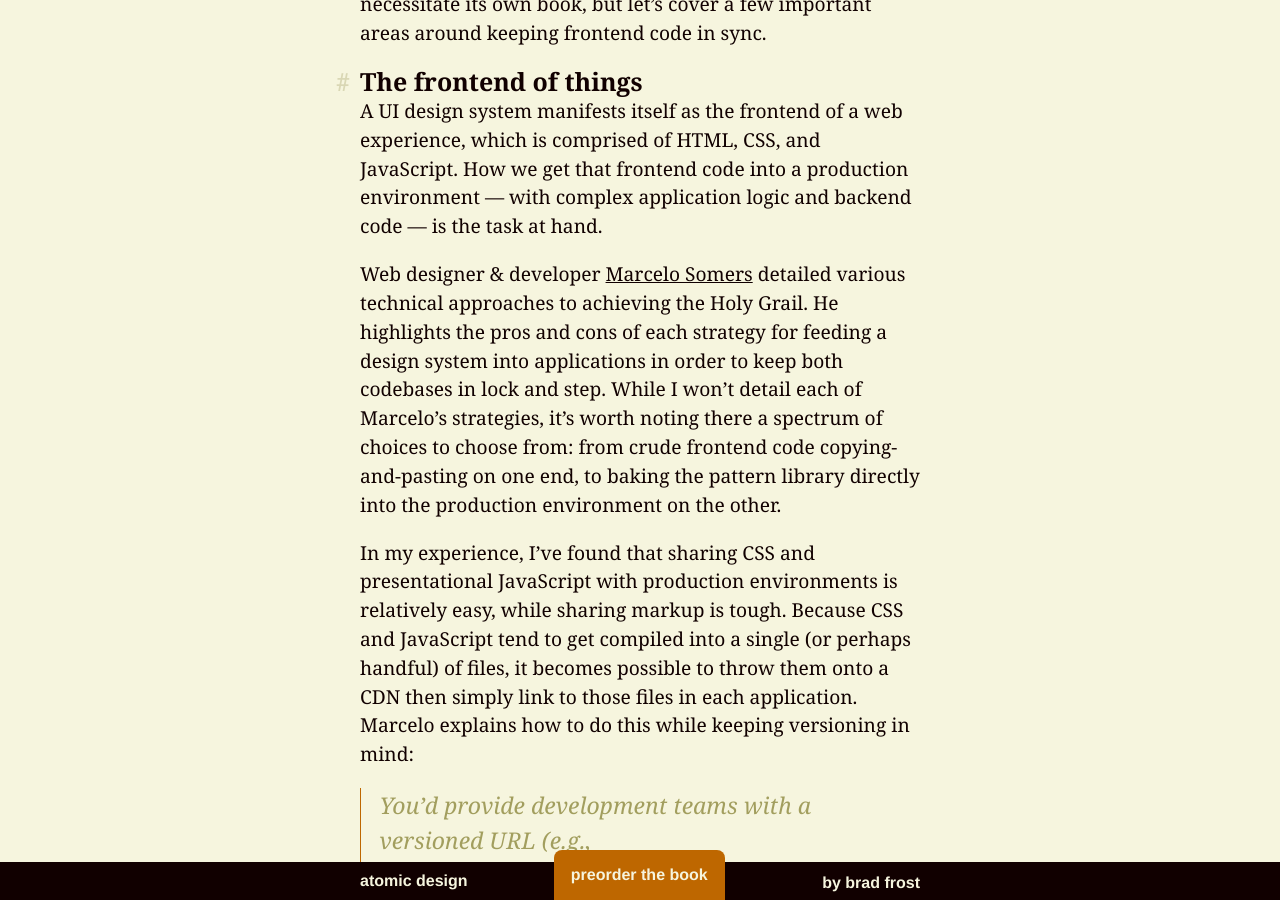
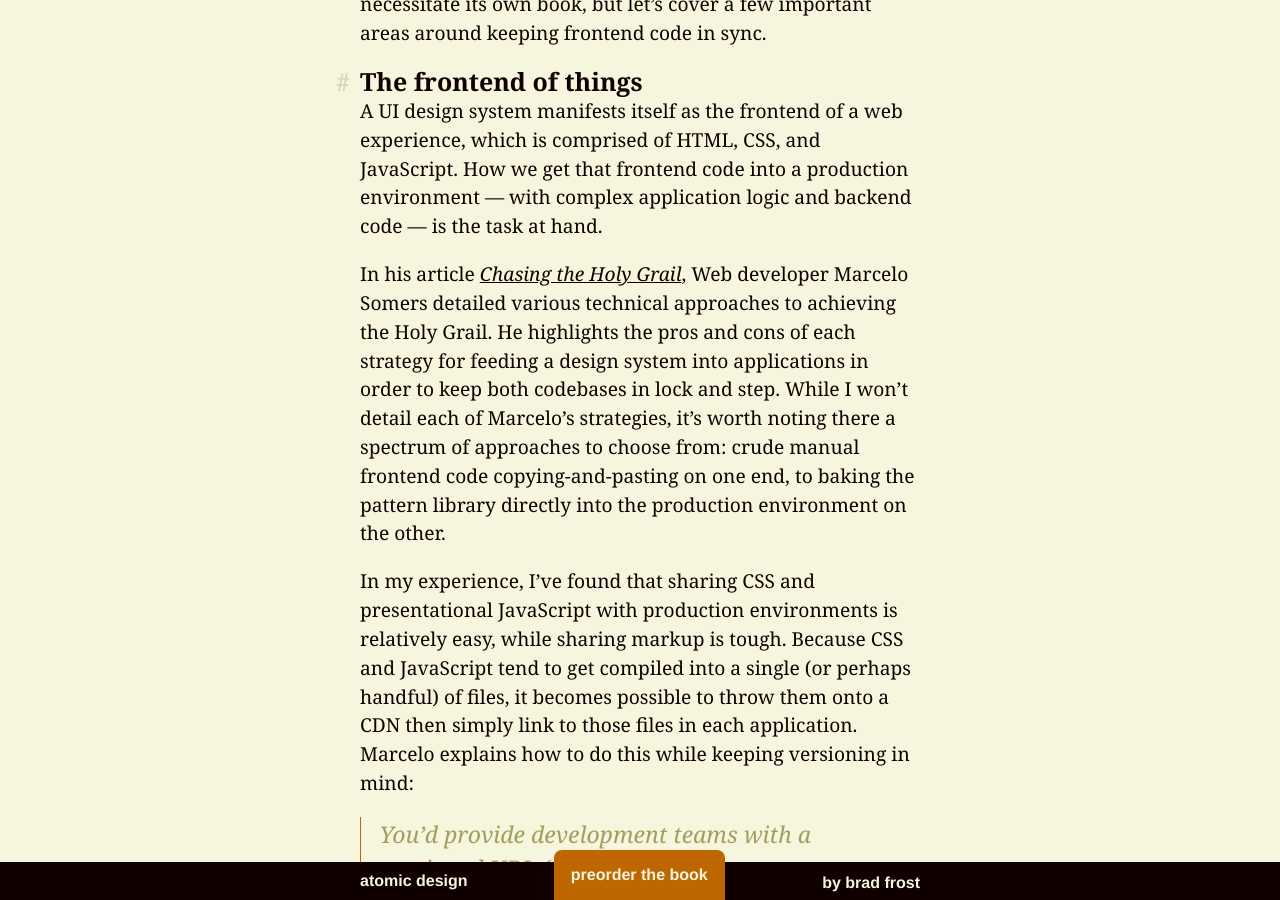
Before and after one commit to bradfrost/atomic-design, a Jekyll site: the page built from chapter-5.md, in a window 1280 px wide and 900 px high, scrolled down 27505 px. Built offline with Jekyll 4.4.1, drawn with Linux system fonts in a browser that asks for light colours.

Commit message:
Chapter 5 draft
Update Marcelo Somers section

```diff
--- a/chapter-5.md
+++ b/chapter-5.md
@@ -236,7 +236,7 @@ Keeping a pattern library in sync with production environments requires sharing
 #### The frontend of things
 A UI design system manifests itself as the frontend of a web experience, which is comprised of HTML, CSS, and JavaScript. How we get that frontend code into a production environment — with complex application logic and backend code — is the task at hand.
 
-Web designer & developer [Marcelo Somers](https://medium.com/@marcelosomers/chasing-the-holy-grail-bbc0b7cce365#.ay1xeej7d) detailed various technical approaches to achieving the Holy Grail. He highlights the pros and cons of each strategy for feeding a design system into applications in order to keep both codebases in lock and step. While I won't detail each of Marcelo's strategies, it's worth noting there a spectrum of choices to choose from: from crude frontend code copying-and-pasting on one end, to baking the pattern library directly into the production environment on the other.
+In his article [*Chasing the Holy Grail*](https://medium.com/@marcelosomers/chasing-the-holy-grail-bbc0b7cce365#.ay1xeej7d), Web developer Marcelo Somers detailed various technical approaches to achieving the Holy Grail. He highlights the pros and cons of each strategy for feeding a design system into applications in order to keep both codebases in lock and step. While I won't detail each of Marcelo's strategies, it's worth noting there a spectrum of approaches to choose from: crude manual frontend code copying-and-pasting on one end, to baking the pattern library directly into the production environment on the other.
 
 In my experience, I've found that sharing CSS and presentational JavaScript with production environments is relatively easy, while sharing markup is tough. Because CSS and JavaScript tend to get compiled into a single (or perhaps handful) of files, it becomes possible to throw them onto a CDN then simply link to those files in each application. Marcelo explains how to do this while keeping versioning in mind:
 
```
Also changed, not shown: 2 other files.
